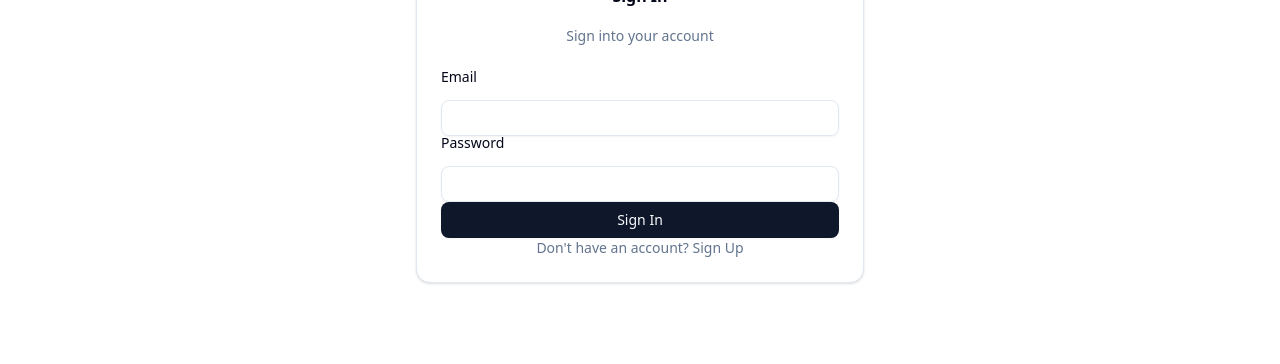
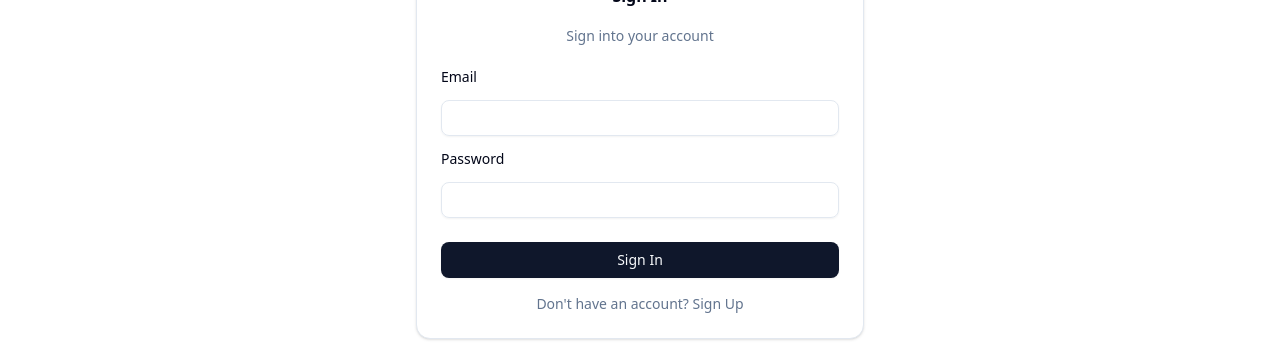
Before and after one commit to codiemaureen/ideal-mobile-v2, a Next.js app: page /sign-in in a window 1280 px wide. Shown: the part 255-619 px from the top of the page. Built offline with nearby package versions, Linux system fonts and the light colour scheme; no server answers.

Commit message:
adding signin form

```diff
--- a/app/(auth)/sign-in/credentials-signin-form.jsx
+++ b/app/(auth)/sign-in/credentials-signin-form.jsx
@@ -1,15 +1,40 @@
 'use client';
 
-import { Button } from "@/components/ui/button";
-import { Input } from "@/components/ui/input";
-import { Label } from "@/components/ui/label";
-import { signInDefaultValues } from "@/lib/constants";
-import Link from "next/link";
+import { useState } from 'react';
+import { signIn } from 'next-auth/react';
+import { Button } from '@/components/ui/button';
+import { Input } from '@/components/ui/input';
+import { Label } from '@/components/ui/label';
 
+export default function CredentialsSignInForm() {
+  const [email, setEmail] = useState('');
+  const [password, setPassword] = useState('');
+  const [submitting, setSubmitting] = useState(false);
+  const [error, setError] = useState('');
 
-const CredentialsSignInForm = () => {
+  async function onSubmit(e) {
+    e.preventDefault();
+    setError('');
+    setSubmitting(true);
+
+    const res = await signIn('credentials', {
+      email,
+      password,
+      redirect: false,
+    });
+
+    setSubmitting(false);
+
+    if (res?.error) {
+      setError('Invalid email or password');
+      return;
+    }
+
+    window.location.assign('/');
+  }
+
   return (
-  <form>
+    <form method="post" onSubmit={onSubmit}>
       <div className="space-y-4">
         <Label htmlFor="email">Email</Label>
         <Input
@@ -18,29 +43,36 @@ const CredentialsSignInForm = () => {
           type="email"
           required
           autoComplete="email"
-     defaultValue={signInDefaultValues.email}
+          value={email}
+          onChange={(e) => setEmail(e.target.value)}
         />
       </div>
-   <div className="space-y-4">
+
+      <div className="space-y-4 mt-4">
         <Label htmlFor="password">Password</Label>
         <Input
           id="password"
           name="password"
           type="password"
           required
-     autoComplete="password"
-     defaultValue={signInDefaultValues.password}
+          autoComplete="current-password"
+          value={password}
+          onChange={(e) => setPassword(e.target.value)}
         />
       </div>
-   <div>
-    <Button className="w-full">Sign In</Button>
+
+      {error && <p className="text-sm text-red-600 mt-3">{error}</p>}
+
+      <div className="mt-6">
+        <Button className="w-full" type="submit" disabled={submitting}>
+          {submitting ? 'Signing in…' : 'Sign In'}
+        </Button>
       </div>
-   <div className="text-sm text-center text-muted-foreground">
+
+      <div className="text-sm text-center text-muted-foreground mt-4">
         Don&apos;t have an account?{' '}
-    <Link  href={'/sign-up'} target="_self" className="link"> Sign Up</Link>
+        <a href="/sign-up" className="link">Sign Up</a>
       </div>
     </form>
   );
 }
-
-export default CredentialsSignInForm;
```
Lines whose indentation alone changed are shown as unchanged.
